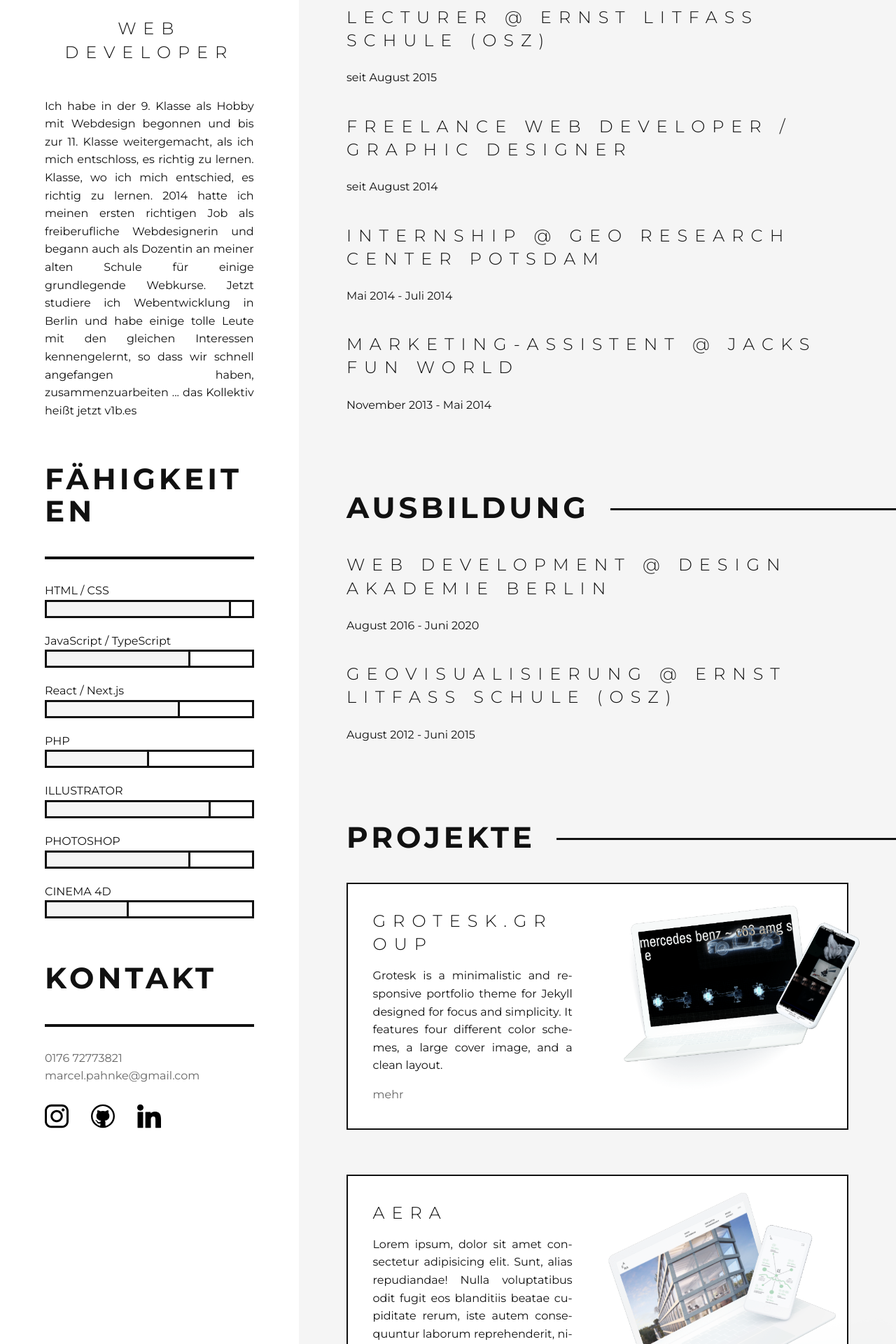
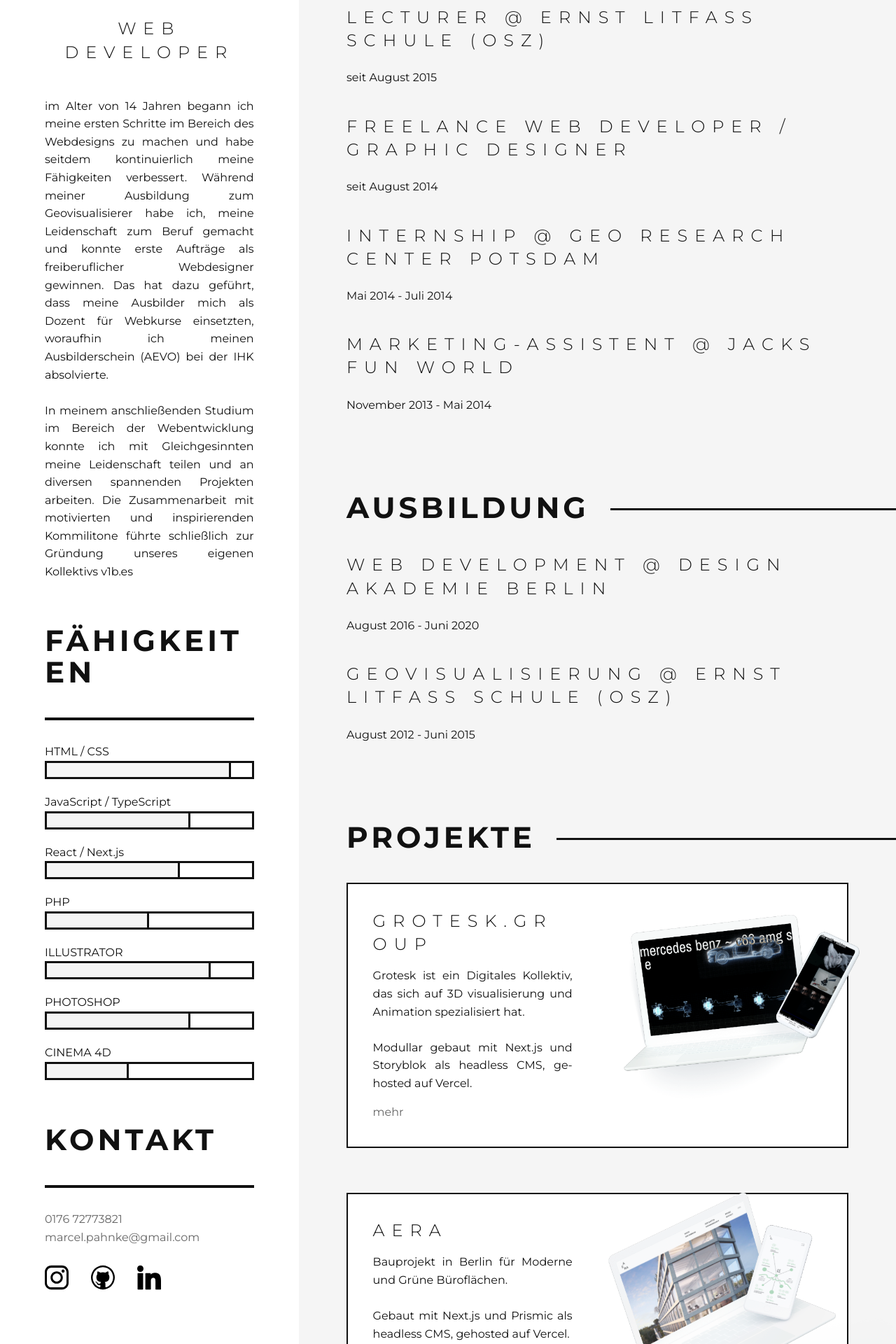
Before and after one commit to Moercell/mpahnke, a Next.js app: page / in a window 1280 px wide. Shown: the part 520-2440 px from the top of the page at 70% size. Built offline with nearby package versions, Linux system fonts and the light colour scheme.

Commit message:
add new texts; first steps for google sheets cms

```diff
--- a/content/locales/de.json
+++ b/content/locales/de.json
@@ -1,7 +1,7 @@
 {
     "profile.name": "Marcel Pahnke",
     "profile.job": "Webentwicklerin",
-    "profile.description": "Ich habe in der 9. Klasse als Hobby mit Webdesign begonnen und bis zur 11. Klasse weitergemacht, als ich mich entschloss, es richtig zu lernen. Klasse, wo ich mich entschied, es richtig zu lernen. 2014 hatte ich meinen ersten richtigen Job als freiberufliche Webdesignerin und begann auch als Dozentin an meiner alten Schule für einige grundlegende Webkurse. Jetzt studiere ich Webentwicklung in Berlin und habe einige tolle Leute mit den gleichen Interessen kennengelernt, so dass wir schnell angefangen haben, zusammenzuarbeiten ... das Kollektiv heißt jetzt v1b.es",
+    "profile.description": "im Alter von 14 Jahren begann ich meine ersten Schritte im Bereich des Webdesigns zu machen und habe seitdem kontinuierlich meine Fähigkeiten verbessert. Während meiner Ausbildung zum Geovisualisierer habe ich, meine Leidenschaft zum Beruf gemacht und konnte erste Aufträge als freiberuflicher Webdesigner gewinnen. Das hat dazu geführt, dass meine Ausbilder mich als Dozent für Webkurse einsetzten, woraufhin ich meinen Ausbilderschein (AEVO) bei der IHK absolvierte.{br}{br} In meinem anschließenden Studium im Bereich der Webentwicklung konnte ich mit Gleichgesinnten meine Leidenschaft teilen und an diversen spannenden Projekten arbeiten. Die Zusammenarbeit mit motivierten und inspirierenden Kommilitone führte schließlich zur Gründung unseres eigenen Kollektivs v1b.es",
     "section.skills": "Fähigkeiten",
     "section.contact": "Kontakt",
     "date.since": "seit",
@@ -15,14 +15,14 @@
     "section.exp.04": "LECTURER @ ERNST LITFAß SCHULE (OSZ)",
     "section.exp.05": "WEB DEVELOPER @ {link}",
     "section.exp.06": "FULL STACK DEVELOPER / FOUNDER OF {link}",
-    "section.exp.06.desc": "A tight-knit collective of creatives {br} offers professional consulting and builds sites combining innovative design and a holistic experience for the user. Working as a collaborative collective enables us to put together the best team for every project and work with highest agility.",
+    "section.exp.06.desc": "",
     "section.projects": "Projekte",
     "link.label": "mehr",
-    "project.grotesk.desc": "Grotesk is a minimalistic and responsive portfolio theme for Jekyll designed for focus and simplicity. It features four different color schemes, a large cover image, and a clean layout.",
-    "project.aera.desc": "Lorem ipsum, dolor sit amet consectetur adipisicing elit. Sunt, alias repudiandae! Nulla voluptatibus odit fugit eos blanditiis beatae cupiditate rerum, iste autem consequuntur laborum reprehenderit, nihil reiciendis esse nostrum porro.",
-    "project.toepfer.desc": "Lorem ipsum, dolor sit amet consectetur adipisicing elit. Sunt, alias repudiandae! Nulla voluptatibus odit fugit eos blanditiis beatae cupiditate rerum, iste autem consequuntur laborum reprehenderit, nihil reiciendis esse nostrum porro.",
-    "project.worled.desc": "Lorem ipsum, dolor sit amet consectetur adipisicing elit. Sunt, alias repudiandae! Nulla voluptatibus odit fugit eos blanditiis beatae cupiditate rerum, iste autem consequuntur laborum reprehenderit, nihil reiciendis esse nostrum porro.",
-    "project.otk.desc": "Lorem ipsum, dolor sit amet consectetur adipisicing elit. Sunt, alias repudiandae! Nulla voluptatibus odit fugit eos blanditiis beatae cupiditate rerum, iste autem consequuntur laborum reprehenderit, nihil reiciendis esse nostrum porro.",
-    "project.steine.desc": "Lorem ipsum, dolor sit amet consectetur adipisicing elit. Sunt, alias repudiandae! Nulla voluptatibus odit fugit eos blanditiis beatae cupiditate rerum, iste autem consequuntur laborum reprehenderit, nihil reiciendis esse nostrum porro.",
-    "project.blessing.desc": "Lorem ipsum, dolor sit amet consectetur adipisicing elit. Sunt, alias repudiandae! Nulla voluptatibus odit fugit eos blanditiis beatae cupiditate rerum, iste autem consequuntur laborum reprehenderit, nihil reiciendis esse nostrum porro."
+    "project.grotesk.desc": "Grotesk ist ein Digitales Kollektiv, das sich auf 3D visualisierung und Animation spezialisiert hat.{br}{br} Modullar gebaut mit Next.js und Storyblok als headless CMS, gehosted auf Vercel.",
+    "project.aera.desc": "Bauprojekt in Berlin für Moderne und Grüne Büroflächen. {br}{br} Gebaut mit Next.js und Prismic als headless CMS, gehosted auf Vercel.",
+    "project.toepfer.desc": "fördert Kunst & Kultur, Bildung & Gesellschaft, Wissenschaft und Zukunftsgerechte Landnutzung mit unterschiedlichen Ressourcen.{br}{br} Modullar gebaut mit Next.js und Storyblok als headless CMS, gehosted auf Vercel, Multilingual und wöchentlichen updates.",
+    "project.worled.desc": "Musik-Platform mit wöchentlichen Veröffentlichungen. Benutzer können jeden Song nur einmal hören um sich voll und ganz nur auf die Musik einzulassen.{br}{br} Gebaut mit Vue.js und P5 für die Visualisierung der Songs. Das Backend ist komplett individuell mit Node.js und MongoDB gebaut.",
+    "project.otk.desc": "Die Oberflächentechnik Kempen GmbH (OTK) veredelt die Oberflächen Ihrer Produkte nachhaltig, dekorativ und umweltschonend.{br}{br} Gebaut mit Next.js und Prismic als headless CMS, gehosted auf Uberspace.",
+    "project.steine.desc": "v1bes Promotion Website für den 1.Mai um virtuelle Steine zu werfen. {br}{br} Gebaut mit Preact, MongoDB und Node.js. {br}{br} Wir haben über 4.000 digitale würfe gezählt.",
+    "project.blessing.desc": "Kleine Tierarztpraxis mit familiärer Atmosphäre in Berlin. {br}{br} Selbstgebautes Wordpress Theme und ACF für die Inhalte."
 }
--- a/package.json
+++ b/package.json
@@ -15,10 +15,12 @@
     "@types/node": "18.16.3",
     "@types/react": "18.2.2",
     "@types/react-dom": "18.2.3",
+    "@vercel/edge-config": "^0.1.9",
     "classnames": "^2.3.2",
     "eslint": "8.39.0",
     "eslint-config-next": "13.3.4",
     "framer-motion": "^10.12.8",
+    "googleapis": "^118.0.0",
     "next": "13.3.4",
     "prettier": "^2.8.8",
     "react": "18.2.0",
--- a/src/components/Profile/Profile.tsx
+++ b/src/components/Profile/Profile.tsx
@@ -4,7 +4,7 @@ import styles from './Profile.module.scss';
 interface ProfileProps {
     name: string;
     job: string;
-    description: string;
+    description: string | JSX.Element | (string | JSX.Element)[];
     image: string;
 }
 
--- a/src/components/Project/Project.tsx
+++ b/src/components/Project/Project.tsx
@@ -19,10 +19,13 @@ const Project: FC<ProjectProps> = ({className, title, link, linkLabel, image, de
                 <div className={styles.text}>
                     <h3>{title}</h3>
                     <p>{description}</p>
-                    <a href={link}>{linkLabel}</a> <span className="printURL"> @ {link} </span>
+                    <a href={link} target="blank">
+                        {linkLabel}
+                    </a>{' '}
+                    <span className="printURL"> @ {link} </span>
                 </div>
                 <div className={styles.image}>
-                    <a href={link}>
+                    <a href={link} target="blank">
                         <img src={image} alt={title} />
                     </a>
                 </div>
--- /dev/null
+++ b/src/pages/api/sheet.ts
@@ -0,0 +1,35 @@
+import { google } from "googleapis";
+import keys from "../../../key.json";
+
+export default function handler(req: any, res: any) {
+
+    console.log("Hello World");
+
+    try {
+        const client = new google.auth.JWT(
+            keys.client_email, undefined, keys.private_key, ['https://www.googleapis.com/auth/spreadsheets']
+        );
+
+        client.authorize(async function(err, tokens) {
+            if (err) {
+                return res.status(400).send(JSON.stringify({error: true}));
+            }
+
+            const gsapi = google.sheets({version:'v4', auth: client});
+
+            //CUSTOMIZATION FROM HERE
+
+            const optDE = {
+                spreadsheetId: '1Jf7ha6F0O_HM7CpvkZxGce9MbrqSx059c7XH-NX3Tks',
+                range: 'de!A1:A4'
+            };
+
+            let dataDE = await gsapi.spreadsheets.values.get(optDE);
+
+            return res.status(400).send(JSON.stringify({error: false, data: dataDE.data.values}));
+        });
+
+    } catch (e) {
+        return res.status(400).send(JSON.stringify({error: true, message: e}));
+    }
+}
--- a/src/pages/index.tsx
+++ b/src/pages/index.tsx
@@ -131,7 +131,10 @@ export default function Home() {
                             <Profile
                                 name={'Marcel Pahnke'}
                                 job={'WEB DEVELOPER'}
-                                description={intl.formatMessage({id: 'profile.description'})}
+                                description={intl.formatMessage(
+                                    {id: 'profile.description'},
+                                    {br: <br />},
+                                )}
                                 image={'/avatar.jpg'}
                             />
                             <SideSection title={intl.formatMessage({id: 'section.skills'})}>
```
Also changed, not shown: 2 other files (tests, documents, lock files or other folders).
